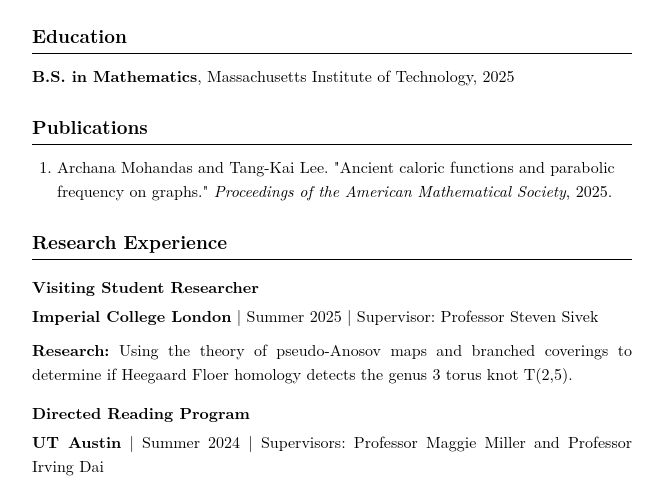
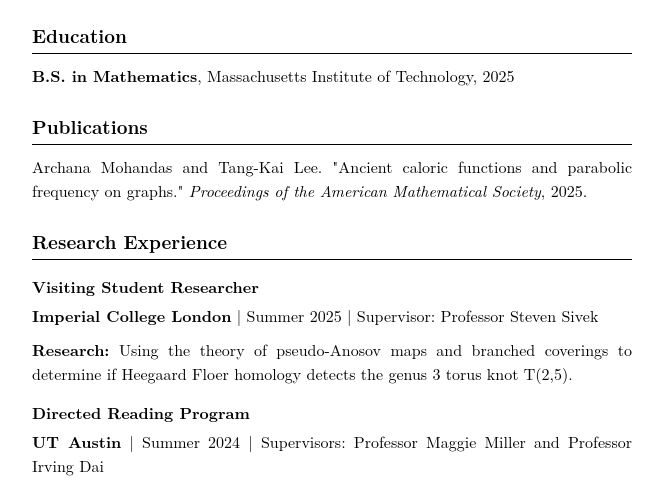
Before and after one commit to praveen-cloudclarity/archanamohandas, a plain HTML site: page cv.html in a window 1280 px wide. Shown: the part 255-740 px from the top of the page, without its empty margins (308-971 px from the left). Drawn offline with Linux system fonts and the light colour scheme.

Commit message:
remove number

```diff
--- a/cv.html
+++ b/cv.html
@@ -33,12 +33,10 @@
 
         <section>
             <h2>Publications</h2>
-            <ol>
-                <li>
-                    Archana Mohandas and Tang-Kai Lee. "Ancient caloric functions and parabolic frequency on graphs."
-                    <em>Proceedings of the American Mathematical Society</em>, 2025.
-                </li>
-            </ol>
+            <p>
+                Archana Mohandas and Tang-Kai Lee. "Ancient caloric functions and parabolic frequency on graphs."
+                <em>Proceedings of the American Mathematical Society</em>, 2025.
+            </p>
         </section>
 
         <section>
```
